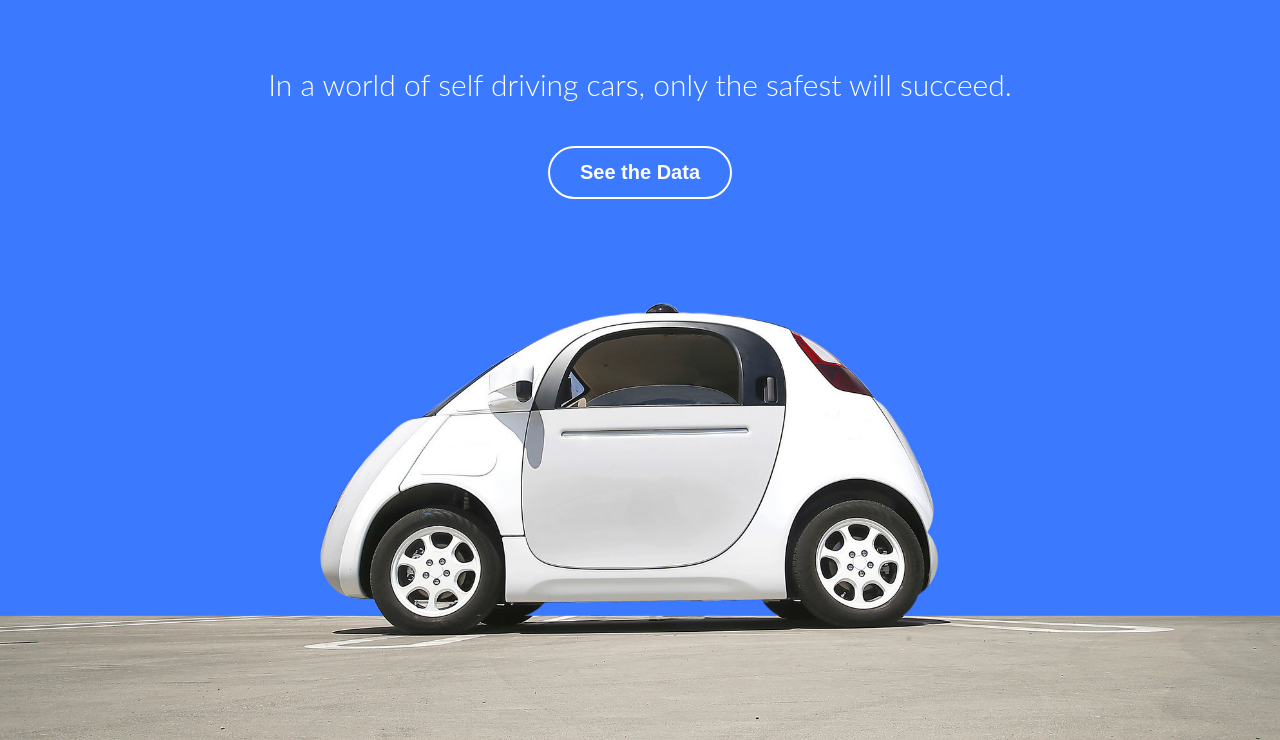
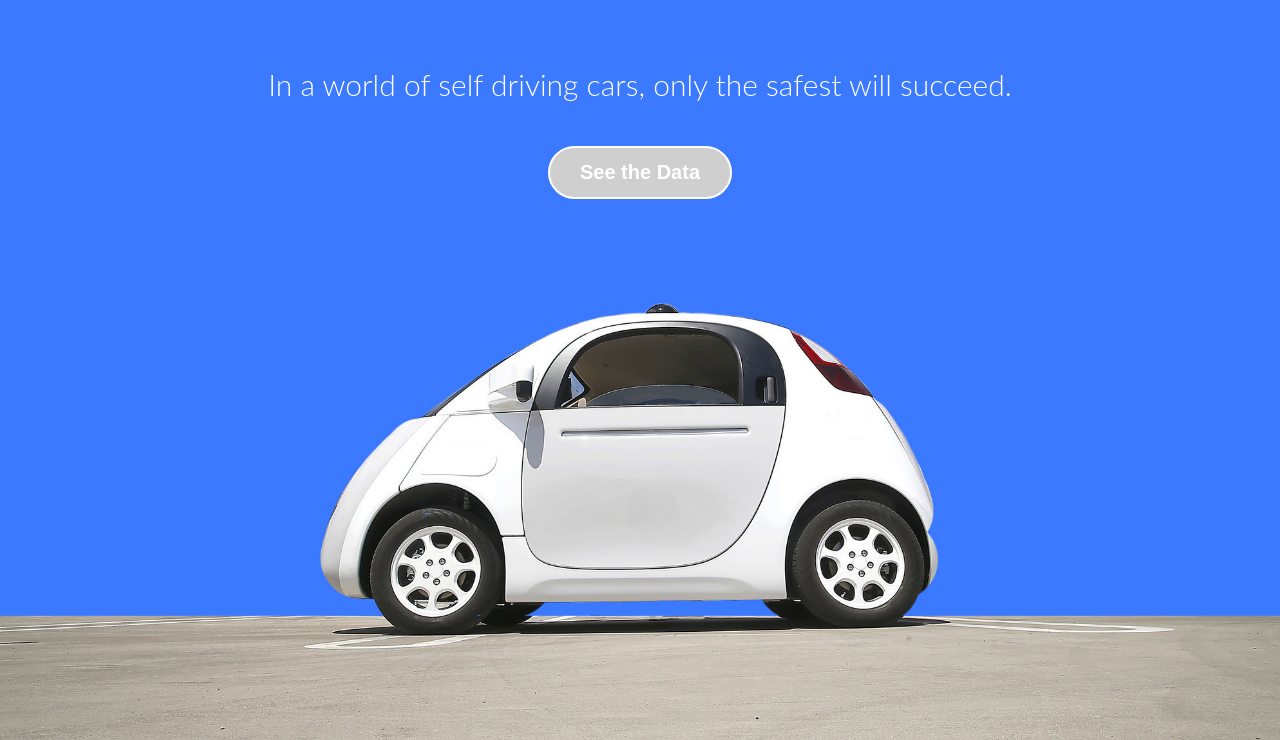
Before and after one commit to gscottqueen/autonomous-app, a plain HTML site: page index.html in a window 1280 px wide. In both pictures the pointer is over the button "See the Data". Shown: the part 60-800 px from the top of the page. Drawn offline with nearby package versions, Linux system fonts and the light colour scheme; no server answers.

Commit message:
updated color of the button on hover

```diff
--- a/externall.css
+++ b/externall.css
@@ -106,6 +106,7 @@
             padding: 10px 30px 10px 30px;
             border: solid #ffffff 2px;
             text-decoration: none;
+            background: #cfcfcf;
         }
 
         .heroimage {
```
